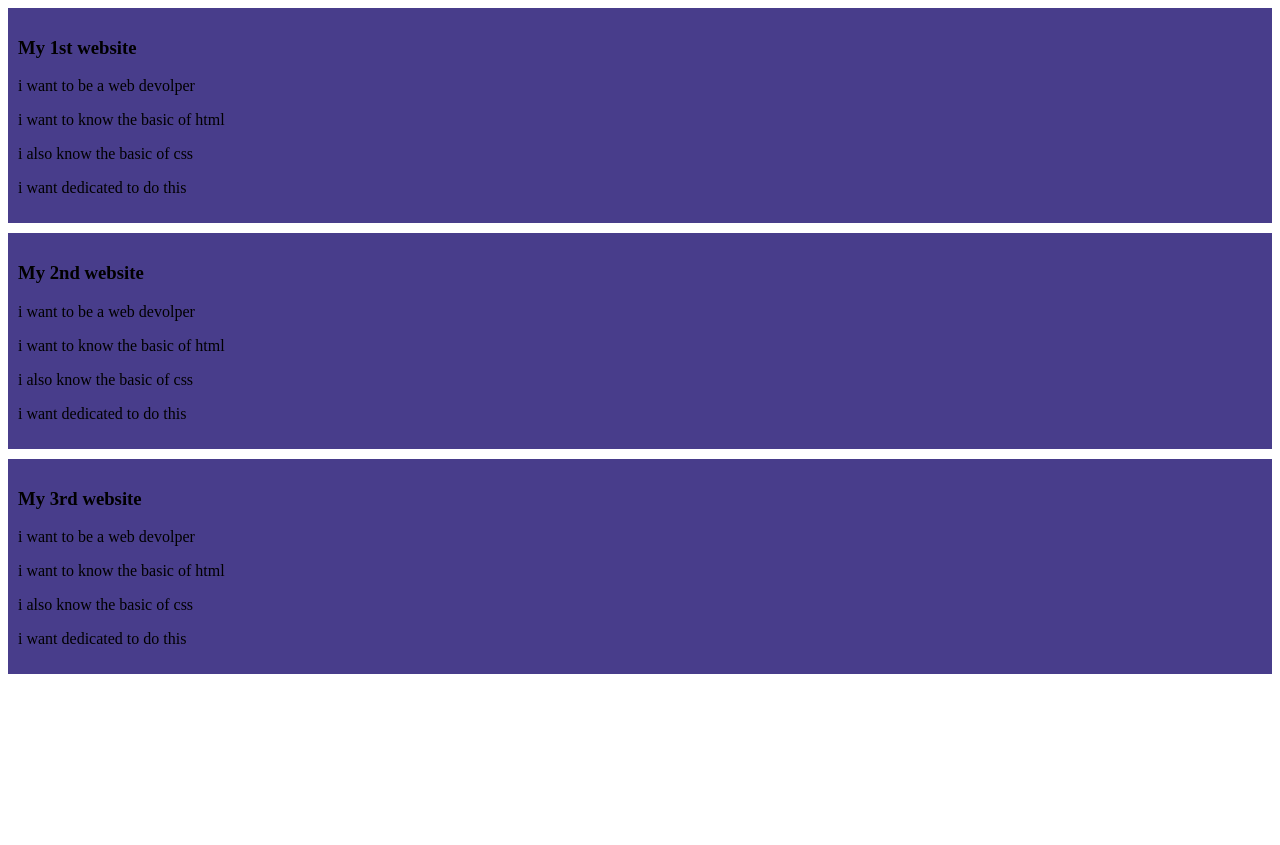
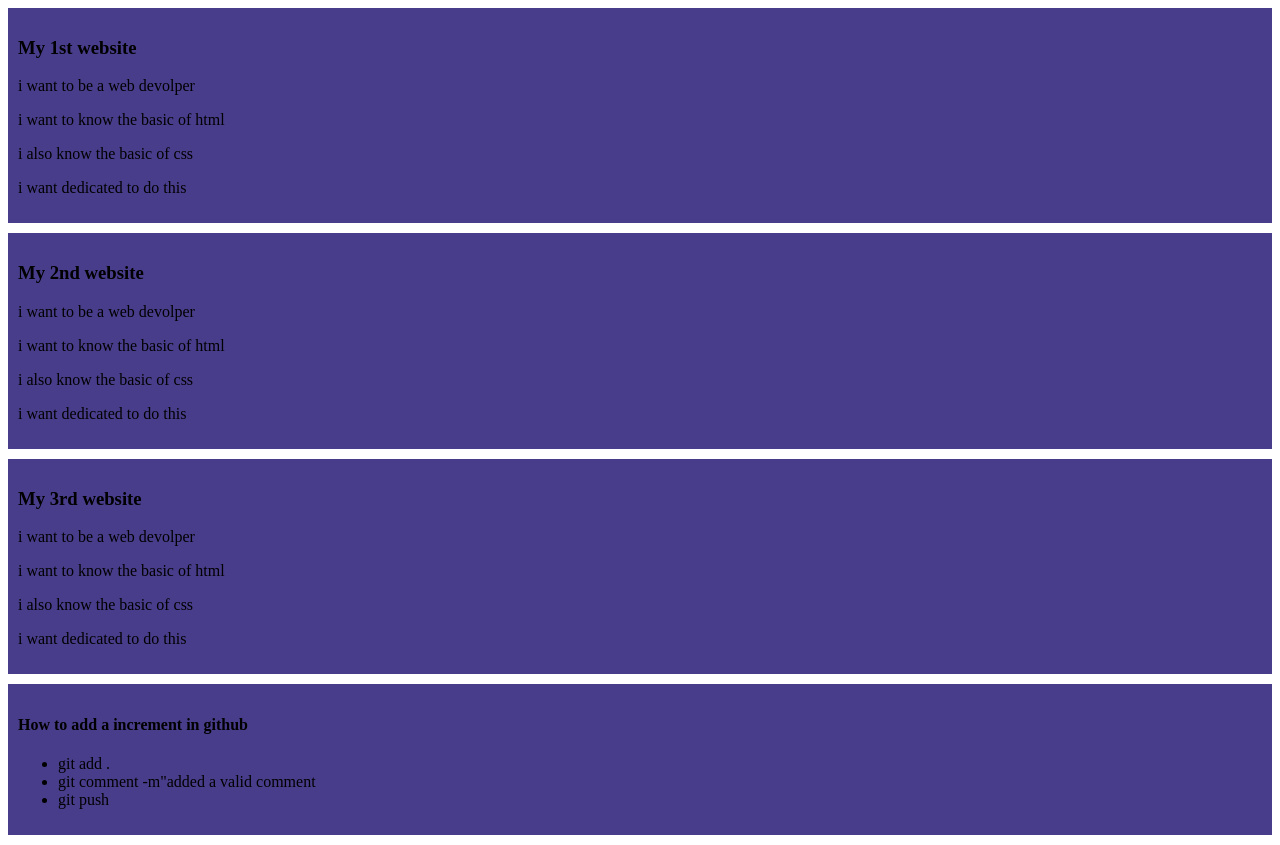
Before and after one commit to shahorin13/my-first-website, a plain HTML site: page index.html in a window 1280 px wide. Before the commit the page ends 800 px from the top, so only its background shows below. Drawn offline with Linux system fonts and the light colour scheme.

Commit message:
added th last div

```diff
--- a/index.html
+++ b/index.html
@@ -29,5 +29,13 @@
         <p>i also know the basic of css</p>
         <p>i want dedicated to do this</p>
     </div>
+    <div>
+        <h4>How to add a increment in github</h4>
+        <ul>
+            <li>git add .</li>
+            <li>git comment -m"added a valid comment</li>
+            <li>git push</li>
+        </ul>
+    </div>
 </body>
 </html>
```
